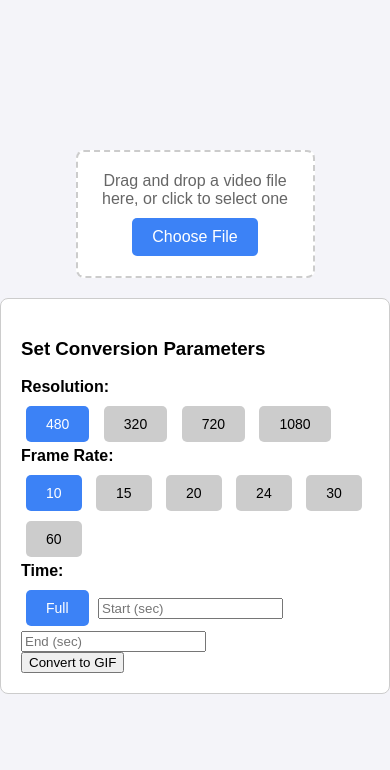
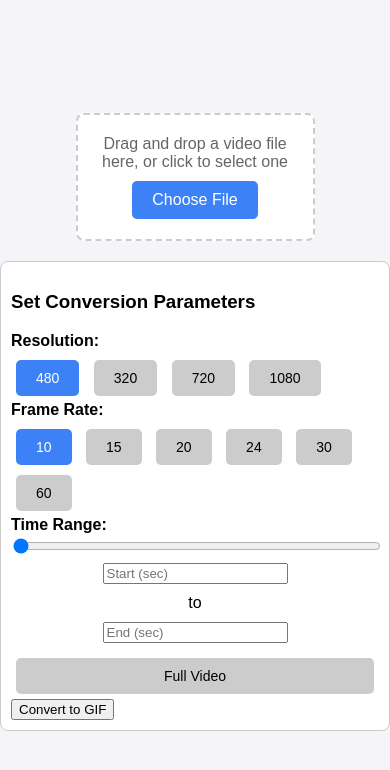
Before and after one commit to whatfontisthis/ffmpeg-gif-converter-web-app, a Flask app: page / in a window 390 px wide. Shown: the top 770 px of the page. Run offline with Flask 3, Linux system fonts and the light colour scheme.

Commit message:
add video player feature

```diff
--- a/app.py
+++ b/app.py
@@ -3,6 +3,14 @@ import subprocess
 from flask import Flask, request, render_template, jsonify
 
 app = Flask(__name__)
+
+class Config:
+    UPLOAD_FOLDER = "uploads"
+    OUTPUT_FOLDER = "outputs"
+    MAX_CONTENT_LENGTH = 16 * 1024 * 1024  # 16MB max file size
+    ALLOWED_EXTENSIONS = {'mp4', 'avi', 'mov', 'webm'}
+
+app.config.from_object(Config)
 
 # Set upload and output folders
 UPLOAD_FOLDER = "uploads"
@@ -62,7 +70,7 @@ def convert_to_gif():
         "-i",
         video_path,
         "-vf",
-        f"scale={resolution},fps={frame_rate}",
+        f"scale={resolution}:flags=lanczos,fps={frame_rate}",
         "-ss",
         str(start_time),
     ]
--- a/static/styles.css
+++ b/static/styles.css
@@ -78,3 +78,70 @@ body {
     background-color: #3c82f6;
     color: #fff;
 }
+
+.loading-overlay {
+    position: fixed;
+    top: 0;
+    left: 0;
+    width: 100%;
+    height: 100%;
+    background: rgba(0, 0, 0, 0.7);
+    display: flex;
+    flex-direction: column;
+    align-items: center;
+    justify-content: center;
+    z-index: 1000;
+}
+
+.spinner {
+    border: 4px solid #f3f3f3;
+    border-top: 4px solid #3498db;
+    border-radius: 50%;
+    width: 40px;
+    height: 40px;
+    animation: spin 1s linear infinite;
+}
+
+@keyframes spin {
+    0% { transform: rotate(0deg); }
+    100% { transform: rotate(360deg); }
+}
+
+.button-group {
+    margin-top: 10px;
+    display: flex;
+    gap: 10px;
+}
+
+.time-slider-container {
+    display: flex;
+    flex-direction: column;
+    gap: 10px;
+    margin-top: 5px;
+}
+
+.time-inputs {
+    display: flex;
+    align-items: center;
+    gap: 10px;
+}
+
+.time-slider {
+    width: 100%;
+    height: 10px;
+}
+
+/* Responsive Design */
+@media (max-width: 768px) {
+    .conversion-container {
+        padding: 10px;
+    }
+
+    .button-group {
+        flex-direction: column;
+    }
+
+    .time-inputs {
+        flex-direction: column;
+    }
+}
--- a/templates/index.html
+++ b/templates/index.html
@@ -12,6 +12,15 @@
         <p>Drag and drop a video file here, or click to select one</p>
         <input type="file" id="file-input" accept="video/*" hidden />
         <button id="select-file">Choose File</button>
+    </div>
+
+    <!-- Video Player (Hidden Initially) -->
+    <div id="video-player-container" style="display: none; margin-top: 20px;">
+        <h3>Uploaded Video</h3>
+        <video id="video-player" controls style="width: 100%; max-width: 600px;">
+            <source id="video-source" src="" type="video/mp4">
+            Your browser does not support the video tag.
+        </video>
     </div>
 
     <!-- Conversion Parameters -->
@@ -43,12 +52,16 @@
         </div>
 
         <!-- Time Inputs -->
-        <div>
-            <label>Time:</label>
-            <div>
-                <button class="btn time-btn selected" onclick="setOption('fullTime', true)" data-key="time">Full</button>
-                <input type="text" id="start-time" placeholder="Start (sec)" onchange="setOption('startTime', this.value)">
-                <input type="text" id="end-time" placeholder="End (sec)" onchange="setOption('endTime', this.value)">
+        <div class="time-control">
+            <label>Time Range:</label>
+            <div class="time-slider-container">
+                <input type="range" id="time-slider" min="0" max="100" value="0" class="time-slider">
+                <div class="time-inputs">
+                    <input type="number" id="start-time" min="0" step="0.1" placeholder="Start (sec)">
+                    <span>to</span>
+                    <input type="number" id="end-time" min="0" step="0.1" placeholder="End (sec)">
+                </div>
+                <button class="btn time-btn" onclick="setFullVideo()">Full Video</button>
             </div>
         </div>
 
@@ -108,6 +121,14 @@
                     const data = await response.json();
                     alert(`File uploaded: ${data.file_path}`);
                     conversionOptions.filePath = data.file_path;
+
+                    // Update video player
+                    const videoPlayerContainer = document.getElementById("video-player-container");
+                    const videoSource = document.getElementById("video-source");
+                    // Set the uploaded video path (Correct - relative URL served by Flask)
+                    videoSource.src = `/${data.file_path}`;
+                    videoPlayerContainer.style.display = "block";
+                    document.getElementById("video-player").load();
                 } else {
                     const error = await response.json();
                     alert(`Error: ${error.error}`);
@@ -188,6 +209,19 @@
                 handleFileUpload(file);
             }
         });
+
+        // Add video duration tracking
+        document.getElementById('video-player').addEventListener('loadedmetadata', function() {
+            const duration = this.duration;
+            const timeSlider = document.getElementById('time-slider');
+            timeSlider.max = duration;
+
+            // Update time display as slider moves
+            timeSlider.addEventListener('input', function() {
+                document.getElementById('start-time').value = this.value;
+                setOption('startTime', this.value);
+            });
+        });
     </script>
 </body>
 </html>
```
